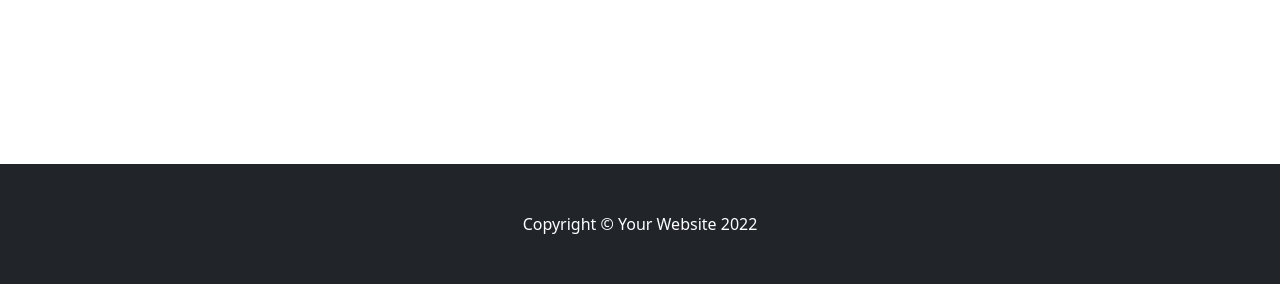
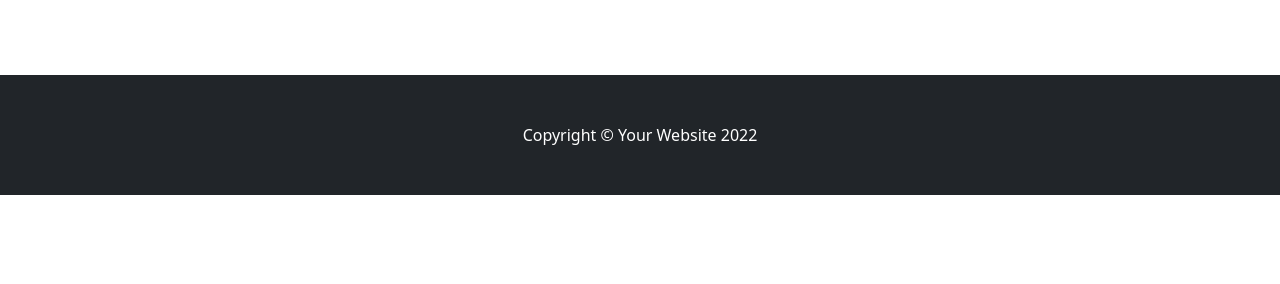
Before and after one commit to zekesiegman/4300-Project, a Django app: page /productView/1/ in a window 1280 px wide. Shown: the part 516-800 px from the top of the page. Run offline with Django 4.2, Linux system fonts and the light colour scheme; data comes from the database, SQL or seed files in the repository; some libraries are stand-ins or nearby versions.

Commit message:
Fixed weird issue with footer

```diff
--- a/mysite/templates/productView.html
+++ b/mysite/templates/productView.html
@@ -70,7 +70,7 @@
             </div>
         </section>
         <!-- Footer-->
-        <footer class="py-5 bg-dark fixed-bottom">
+        <footer class="py-5 bg-dark">
             <div class="container"><p class="m-0 text-center text-white">Copyright &copy; Your Website 2022</p></div>
         </footer>
         <!-- Bootstrap core JS-->
```
